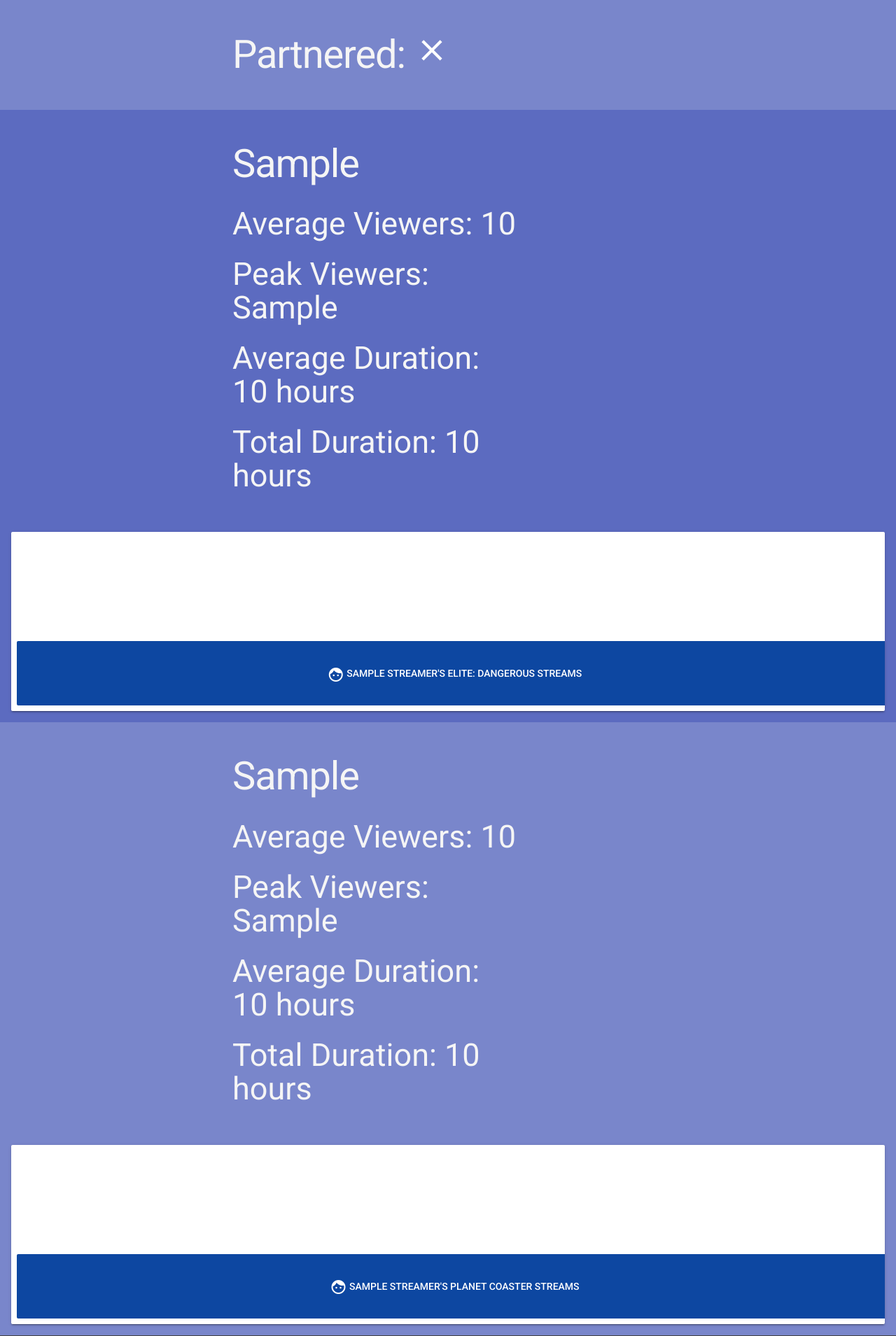
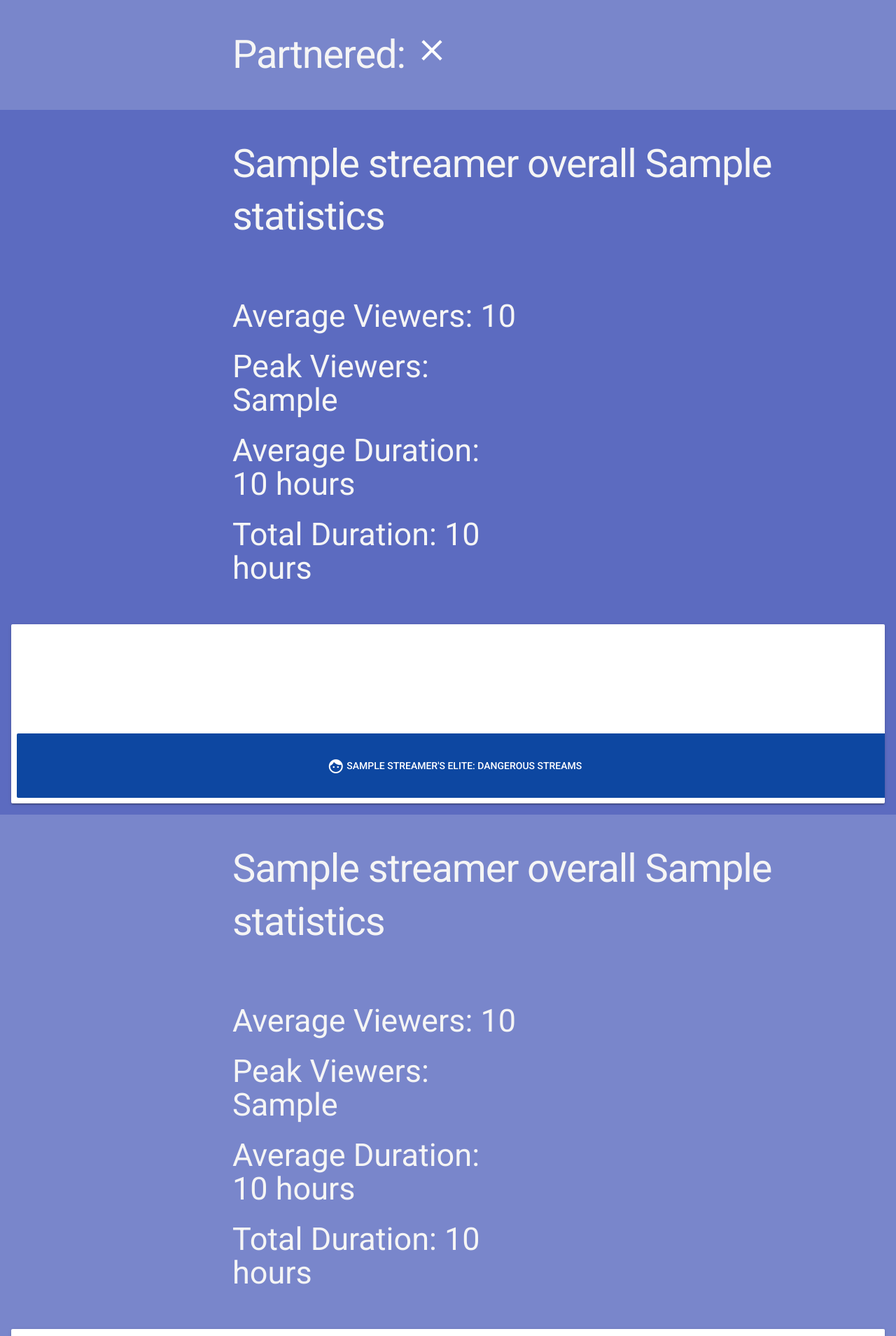
Before and after one commit to simonamdev/twitch-statistics, a Flask app: template website/templates/streamer.html in a window 1280 px wide. Shown: the part 358-2267 px from the top of the page at 70% size. Run offline with Flask 2, Linux system fonts and the light colour scheme; the template is opened without the code that fills it: most values are stand-ins (such as "Sample title", 1, 10 or a date in 2020); parts of the project's set-up code (start-up, migrations or seed data) failed here and were passed over; some libraries are stand-ins or nearby versions.

Commit message:
Changed titles on streamer page

```diff
--- a/website/templates/streamer.html
+++ b/website/templates/streamer.html
@@ -35,14 +35,18 @@
     {% if streamer.ED %}
         <div class="mdl-grid light-row">
             <div class="mdl-cell mdl-cell--3-col center-text"></div>
+            <div class="mdl-cell mdl-cell--9-col data-text">
+                <h1>{{ streamer.name }} overall {{ streamer.overviews['ED'].game_full }} statistics</h1>
+            </div>
+        </div>
+        <div class="mdl-grid light-row">
+            <div class="mdl-cell mdl-cell--3-col center-text"></div>
             <div class="mdl-cell mdl-cell--4-col data-text">
-                <h1>{{ streamer.overviews['ED'].game_full }}</h1>
                 <h2>Average Viewers: {{ streamer.overviews['ED'].viewers_average }}</h2>
                 <h2>Peak Viewers: {{ streamer.overviews['ED'].viewers_peak }}</h2>
                 <h2>Average Duration: {{ streamer.overviews['ED'].duration_average }} hours</h2>
                 <h2>Total Duration: {{ streamer.overviews['ED'].duration_total }} hours</h2>
             </div>
-
             <div class="mdl-cell mdl-cell--5-col center-text"></div>
         </div>
         <div class="mdl-grid light-row">
@@ -50,7 +54,7 @@
                 <div class="game-card mdl-card mdl-shadow--2dp" id="elitedangerous-wide-card" style="width: 100%;">
                     <div class="mdl-card__title mdl-card--expand"></div>
                     <div class="mdl-card__actions">
-                        <a href="{{ url_for('streams', streamer_name=streamer.name, game_name=game_names['ED'].url) }}" class="mdl-button mdl-button--colored mdl-js-button mdl-js-ripple-effect blue-button" style="width: 97%; padding: 2em;">
+                        <a href="{{ url_for('streams', streamer_name=streamer.name, game_url_name=game_names['ED'].url) }}" class="mdl-button mdl-button--colored mdl-js-button mdl-js-ripple-effect blue-button" style="width: 97%; padding: 2em;">
                             <i class="material-icons mdl-list__item-icon">face</i>
                             <span class="game-card-image__filename">
                                 {{ streamer.name }}'s Elite: Dangerous streams
@@ -64,8 +68,13 @@
     {% if streamer.PC %}
         <div class="mdl-grid dark-row">
             <div class="mdl-cell mdl-cell--3-col center-text"></div>
+            <div class="mdl-cell mdl-cell--9-col data-text">
+                <h1>{{ streamer.name }} overall {{ streamer.overviews['PC'].game_full }} statistics</h1>
+            </div>
+        </div>
+        <div class="mdl-grid dark-row">
+            <div class="mdl-cell mdl-cell--3-col center-text"></div>
             <div class="mdl-cell mdl-cell--4-col data-text">
-                <h1>{{ streamer.overviews['PC'].game_full }}</h1>
                 <h2>Average Viewers: {{ streamer.overviews['PC'].viewers_average }}</h2>
                 <h2>Peak Viewers: {{ streamer.overviews['PC'].viewers_peak }}</h2>
                 <h2>Average Duration: {{ streamer.overviews['PC'].duration_average }} hours</h2>
@@ -79,7 +88,7 @@
                 <div class="game-card mdl-card mdl-shadow--2dp" id="planetcoaster-wide-card" style="width: 100%;">
                     <div class="mdl-card__title mdl-card--expand"></div>
                     <div class="mdl-card__actions">
-                        <a href="{{ url_for('streams', streamer_name=streamer.name, game_name=game_names['PC'].url) }}" class="mdl-button mdl-button--colored mdl-js-button mdl-js-ripple-effect blue-button" style="width: 97%; padding: 2em;">
+                        <a href="{{ url_for('streams', streamer_name=streamer.name, game_url_name=game_names['PC'].url) }}" class="mdl-button mdl-button--colored mdl-js-button mdl-js-ripple-effect blue-button" style="width: 97%; padding: 2em;">
                             <i class="material-icons mdl-list__item-icon">face</i>
                             <span class="game-card-image__filename">
                                 {{ streamer.name }}'s Planet Coaster streams
```
